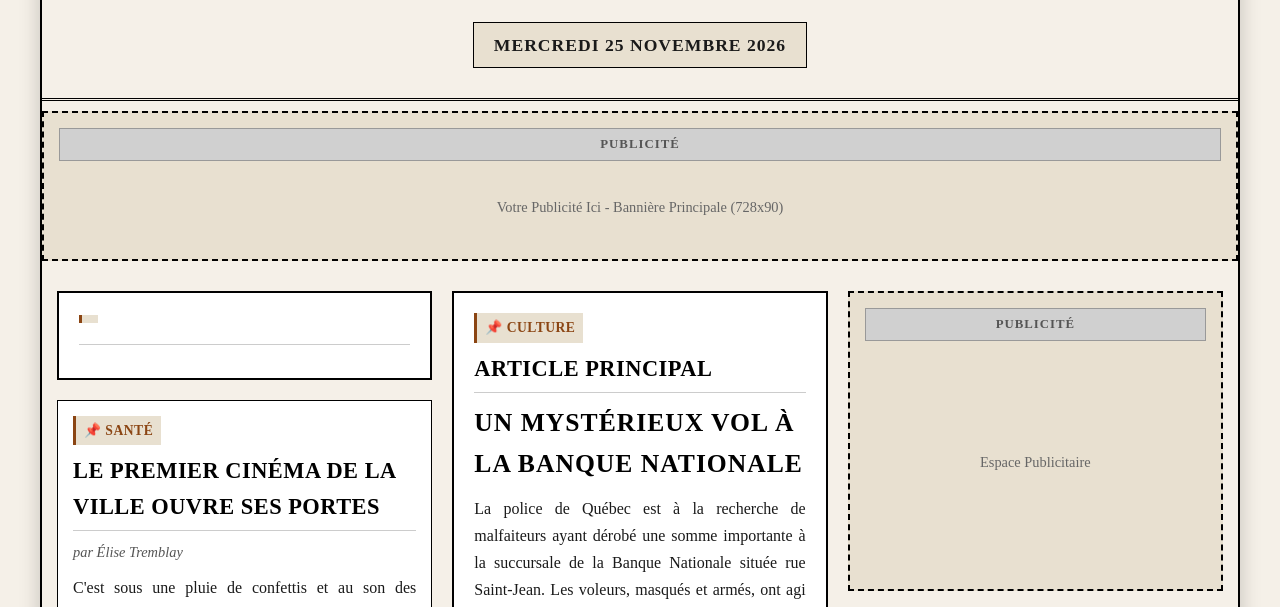
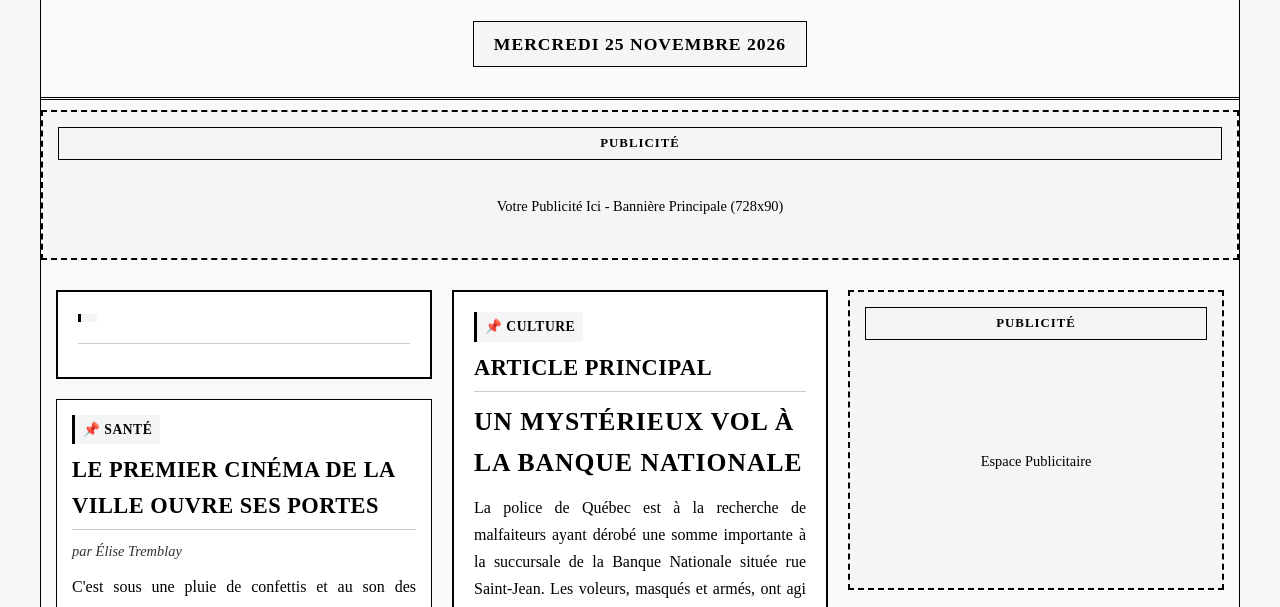
Before and after one commit to socraticDevBlog/headlines, a plain HTML site: page index.html in a window 1280 px wide. Shown: the part 187-794 px from the top of the page. Drawn offline with Linux system fonts and the light colour scheme.

Commit message:
Rework color theme to black and white with light gray newspaper background
- Changed color scheme to only use black, white, and very light gray
- Removed brown/accent colors
- Updated all elements (articles, ads, themes, footer) to use monochrome colors
- Added subtle paper texture background
- Reduced border thickness for cleaner look

Generated by Mistral Vibe.
Co-Authored-By: Mistral Vibe <vibe@mistral.ai>

```diff
--- a/style.css
+++ b/style.css
@@ -1,12 +1,12 @@
-/* Early 20th Century Newspaper Style */
+/* Early 20th Century Newspaper Style - Black & White Only */
 
 :root {
-    --primary-bg: #f5f0e8;
-    --text-color: #1a1a1a;
+    --primary-bg: #f9f9f9;  /* Very light gray like aged newspaper */
+    --text-color: #000000;
     --headline-color: #000000;
     --border-color: #000000;
-    --accent-color: #8b4513;
-    --secondary-bg: #e8e0d0;
+    --accent-color: #000000;
+    --secondary-bg: #f5f5f5;  /* Slightly darker light gray */
     --rule-color: #cccccc;
 }
 
@@ -21,14 +21,20 @@ body {
     margin: 0;
     padding: 20px;
     line-height: 1.6;
+    /* Subtle paper texture background */
+    background-image:
+        repeating-linear-gradient(45deg,
+            transparent,
+            transparent 1px,
+            rgba(0,0,0,0.02) 1px,
+            rgba(0,0,0,0.02) 2px);
 }
 
 .newspaper {
     max-width: 1200px;
     margin: 0 auto;
     background-color: var(--primary-bg);
-    border: 2px solid var(--border-color);
-    box-shadow: 0 0 20px rgba(0, 0, 0, 0.2);
+    border: 1px solid var(--border-color);
 }
 
 /* Header Styles */
@@ -128,7 +134,7 @@ body {
 .article-byline {
     font-size: 0.9rem;
     font-style: italic;
-    color: #555;
+    color: #333333;
     margin: 0 0 10px;
 }
 
@@ -140,7 +146,7 @@ body {
 
 .article-date {
     font-size: 0.8rem;
-    color: #666;
+    color: #333333;
     margin-top: 10px;
     text-align: right;
     font-style: italic;
@@ -175,9 +181,9 @@ body {
     font-weight: bold;
     letter-spacing: 1px;
     padding: 5px 10px;
-    background-color: #d0d0d0;
-    color: #555;
-    border: 1px solid #999;
+    background-color: var(--secondary-bg);
+    color: var(--text-color);
+    border: 1px solid var(--border-color);
     display: inline-block;
     margin-bottom: 10px;
 }
@@ -188,7 +194,7 @@ body {
     align-items: center;
     justify-content: center;
     font-size: 0.9rem;
-    color: #666;
+    color: var(--text-color);
     text-align: center;
 }
 
@@ -202,7 +208,7 @@ body {
 
 .footer-text {
     font-size: 0.9rem;
-    color: #666;
+    color: #333333;
     margin: 10px 0 0;
 }
 
@@ -261,11 +267,11 @@ body {
 .article-theme {
     font-size: 0.85rem;
     font-weight: bold;
-    color: var(--accent-color);
+    color: var(--text-color);
     margin: 0 0 8px;
     padding: 4px 8px;
     background-color: var(--secondary-bg);
-    border-left: 3px solid var(--accent-color);
+    border-left: 3px solid var(--border-color);
     display: inline-block;
     text-transform: uppercase;
     letter-spacing: 0.5px;
```
